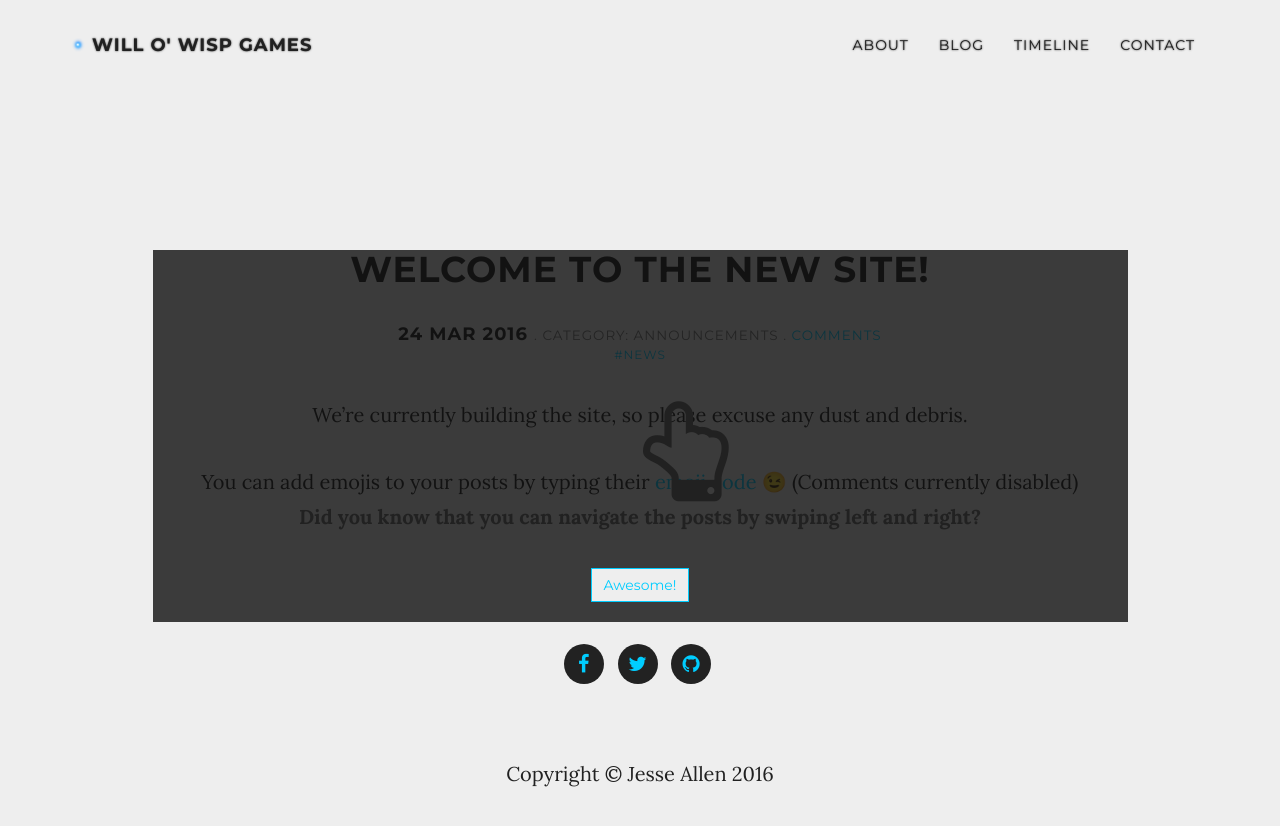
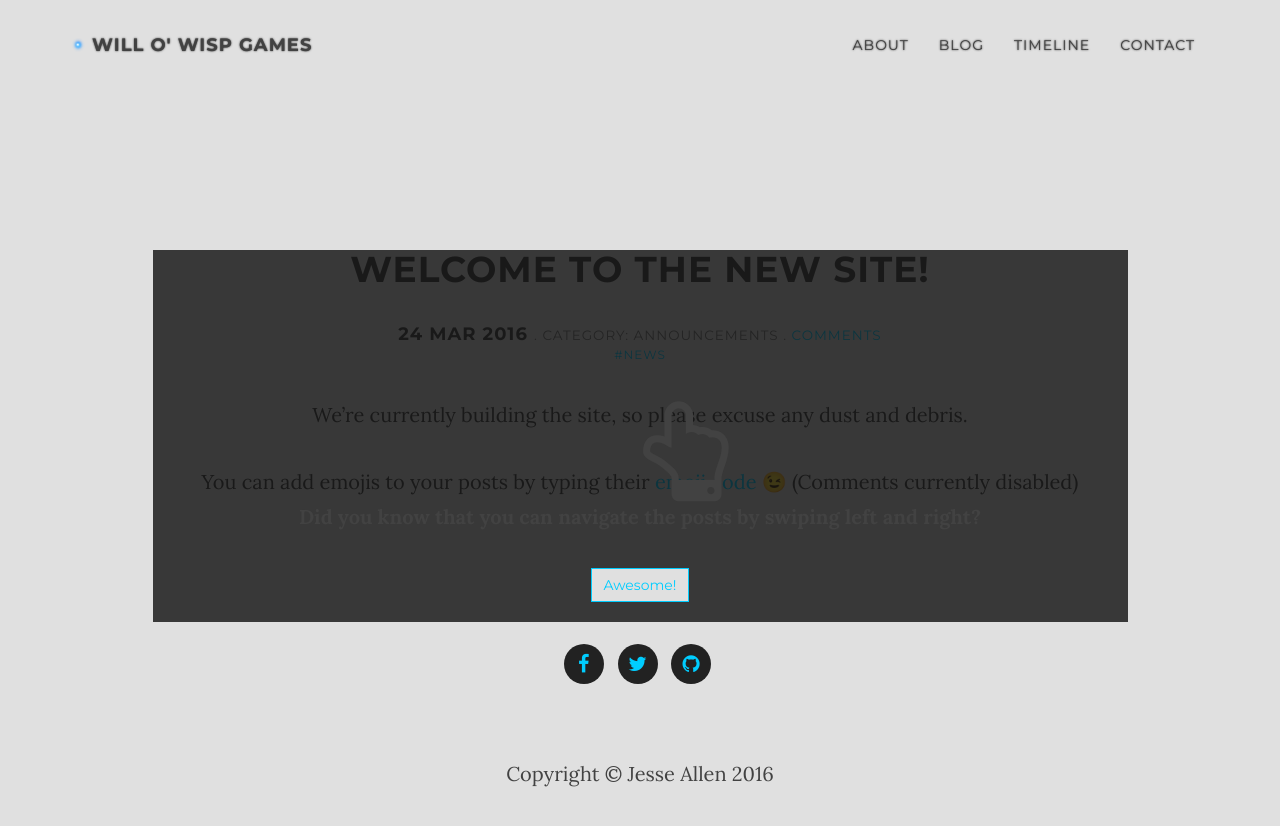
Before and after one commit to WilloWispGames/WilloWispGames.github.io, a Jekyll site: the page built from _posts/2016-03-24-welcome.md, in a window 1280 px wide and 900 px high. Shown: the top 826 px of the window. Built offline with Jekyll 4.4.1, drawn with Linux system fonts in a browser that asks for light colours; nearby versions of some CDN libraries; emoji names are drawn with the system emoji font; comment, search, counter and statistics services are not loaded; a style sheet for code colours, icons or effects is not loaded.

Commit message:
Update _variables.scss

```diff
--- a/_sass/_variables.scss
+++ b/_sass/_variables.scss
@@ -1,13 +1,13 @@
 // Variables
 
 $primary: #00cdff;
-$dark: #eee; //#000;
-$light: #212121; //#fff;
+$dark: #e0e0e0; //#000;
+$light: #424242; //#fff;
 
 $navbar-text-shadow: true;
 $header-text-shadow: true;
 $header-background-color: $dark;
-$intro-text-color: $light;
+$intro-text-color: $dark; //$light;
 $navbar-color: $light;
 $navbar-lg-collapse-background-color: $header-background-color;
 $navbar-lg-background: transparent;
```
